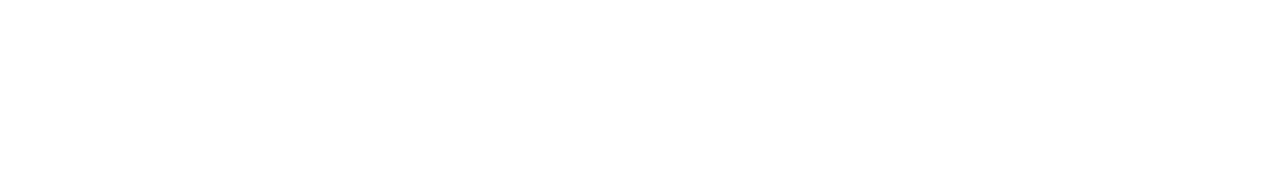
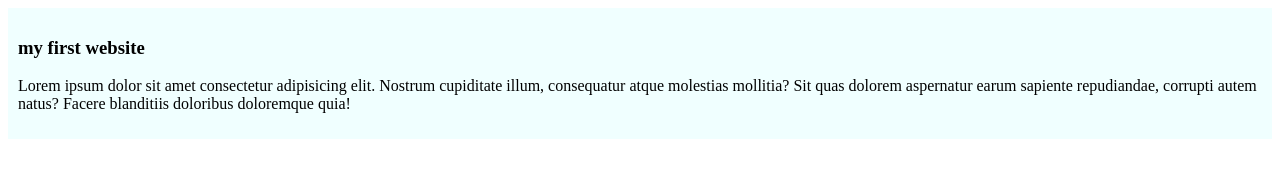
Before and after one commit to khanmdhasmot/my-shelly-coop-repo, a plain HTML site: page index.html in a window 1280 px wide. Drawn offline with Linux system fonts and the light colour scheme.

Commit message:
new update

```diff
--- a/index.html
+++ b/index.html
@@ -4,8 +4,13 @@
     <meta charset="UTF-8">
     <meta name="viewport" content="width=device-width, initial-scale=1.0">
     <title>sheldon coooooper</title>
+    <link rel="stylesheet" href="styles/blog.css">
 </head>
 <body>
 
+    <div>
+      <h3>my first website</h3>
+      <p>Lorem ipsum dolor sit amet consectetur adipisicing elit. Nostrum cupiditate illum, consequatur atque molestias mollitia? Sit quas dolorem aspernatur earum sapiente repudiandae, corrupti autem natus? Facere blanditiis doloribus doloremque quia!</p>
+    </div>
 </body>
 </html>
--- /dev/null
+++ b/styles/blog.css
@@ -0,0 +1,4 @@
+div{
+    background-color: azure;
+    padding:10PX;
+}
```
